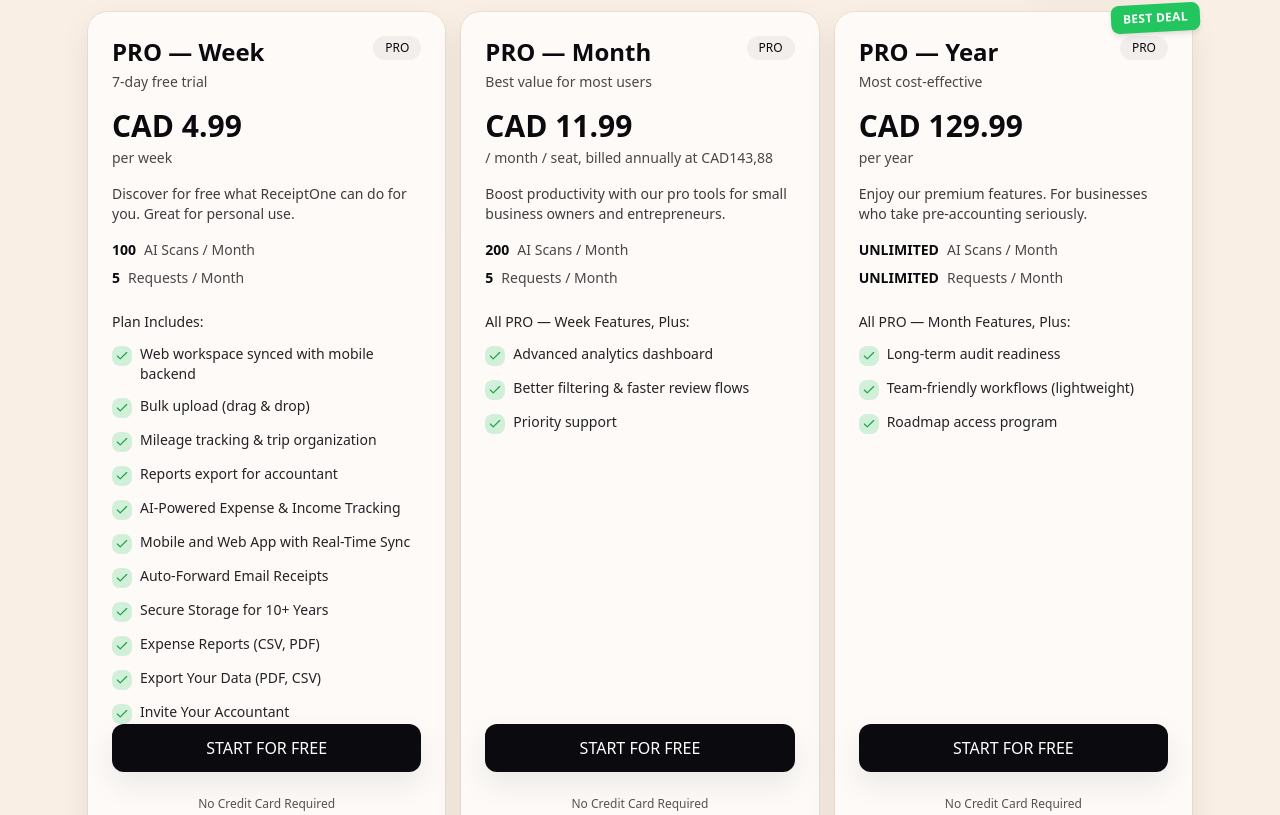
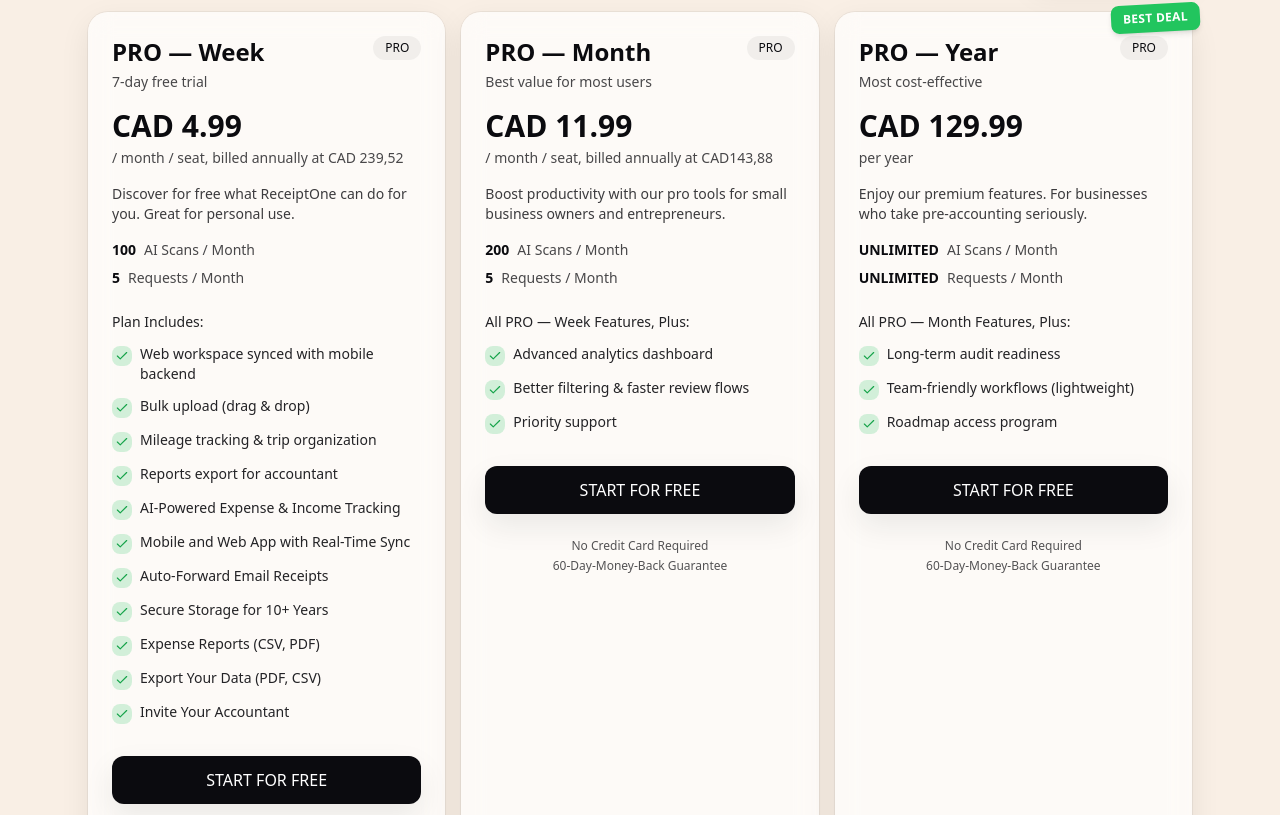
Before and after one commit to Alexd-y/receiptone-landing, a Next.js app: page / in a window 1280 px wide. Shown: the part 2085-2900 px from the top of the page. Built offline with nearby package versions, Linux system fonts and the light colour scheme; no server answers.

Commit message:
Update PRO — Week period and add spacing before CTA button

```diff
--- a/components/Pricing.tsx
+++ b/components/Pricing.tsx
@@ -5,7 +5,7 @@
     {
       name: "PRO — Week",
       price: "CAD 4.99",
-      period: "per week",
+      period: "/ month / seat, billed annually at CAD 239,52",
       badge: "7-day free trial",
       description: "Discover for free what ReceiptOne can do for you. Great for personal use.",
       keyFeatures: [
@@ -157,7 +157,7 @@
             {/* CTA Button */}
             <a
               href="#lead"
-              className="mt-auto inline-flex w-full items-center justify-center rounded-xl bg-accent-primary px-5 py-3 font-medium text-white shadow-soft transition hover:translate-y-[-1px] hover:opacity-95"
+              className="mt-8 inline-flex w-full items-center justify-center rounded-xl bg-accent-primary px-5 py-3 font-medium text-white shadow-soft transition hover:translate-y-[-1px] hover:opacity-95"
             >
               START FOR FREE
             </a>
```
